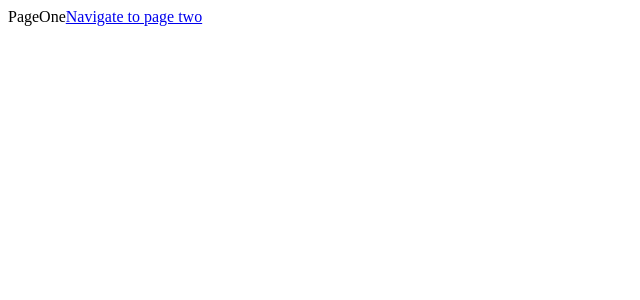
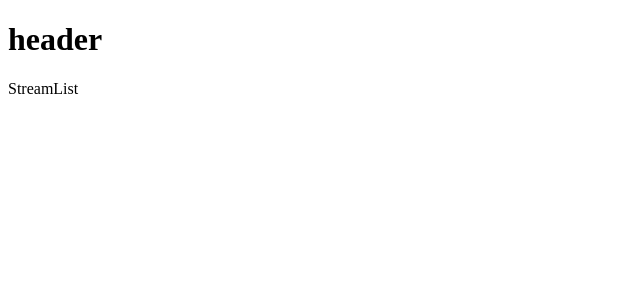
Before and after one commit to himaniEngr/PracticeReact-Client, a React (Create React App) app: page / in a window 1280 px wide. Shown: the top 300 px of the page, without its empty margins (0-640 px from the left). Built offline with nearby package versions, Linux system fonts and the light colour scheme.

Commit message:
wiring up routes

```diff
--- a/src/components/App.js
+++ b/src/components/App.js
@@ -1,30 +1,22 @@
 import React from "react";
 import { BrowserRouter, Route, Link } from "react-router-dom";
+import StreamCreate from "./streams/StreamCreate";
+import StreamDelete from "./streams/StreamDelete";
+import StreamEdit from "./streams/StreamEdit";
+import StreamList from "./streams/StreamList";
+import StreamShow from "./streams/StreamShow";
 
-const PageOne = () => {
-  return (
-    <div>
-      PageOne
-      <Link to="/pagetwo">Navigate to page two</Link>
-    </div>
-  );
-};
-const PageTwo = () => {
-  return (
-    <div>
-      PageTwo
-      <button>Click me!</button>
-      <Link to="/">Navigate to page one</Link>
-    </div>
-  );
-};
 const App = () => {
   return (
     <div>
+      <h1>header</h1>
       <BrowserRouter>
         <div>
-          <Route path="/" exact={true} component={PageOne} />
-          <Route path="/pagetwo" component={PageTwo} />
+          <Route path="/" exact component={StreamList} />
+          <Route path="/streams/new" exact component={StreamCreate} />
+          <Route path="/streams/edit" exact component={StreamEdit} />
+          <Route path="/streams/delete" exact component={StreamDelete} />
+          <Route path="/streams/show" exact component={StreamShow} />
         </div>
       </BrowserRouter>
     </div>
--- a/src/components/streams/StreamCreate.js
+++ b/src/components/streams/StreamCreate.js
@@ -1,5 +1,5 @@
 import React from "react";
-const streamCreate = () => {
+const StreamCreate = () => {
   return <div>StreamCreate</div>;
 };
 
--- a/src/components/streams/StreamDelete.js
+++ b/src/components/streams/StreamDelete.js
@@ -1,5 +1,5 @@
 import React from "react";
-const streamDelete = () => {
+const StreamDelete = () => {
   return <div>StreamDelete</div>;
 };
 
--- a/src/components/streams/StreamEdit.js
+++ b/src/components/streams/StreamEdit.js
@@ -1,5 +1,5 @@
 import React from "react";
-const streamEdit = () => {
+const StreamEdit = () => {
   return <div>StreamEdit</div>;
 };
 
--- a/src/components/streams/StreamList.js
+++ b/src/components/streams/StreamList.js
@@ -1,5 +1,5 @@
 import React from "react";
-const streamList = () => {
+const StreamList = () => {
   return <div>StreamList</div>;
 };
 
--- a/src/components/streams/StreamShow.js
+++ b/src/components/streams/StreamShow.js
@@ -1,5 +1,5 @@
 import React from "react";
-const streamShow = () => {
+const StreamShow = () => {
   return <div>StreamShow</div>;
 };
 
```
